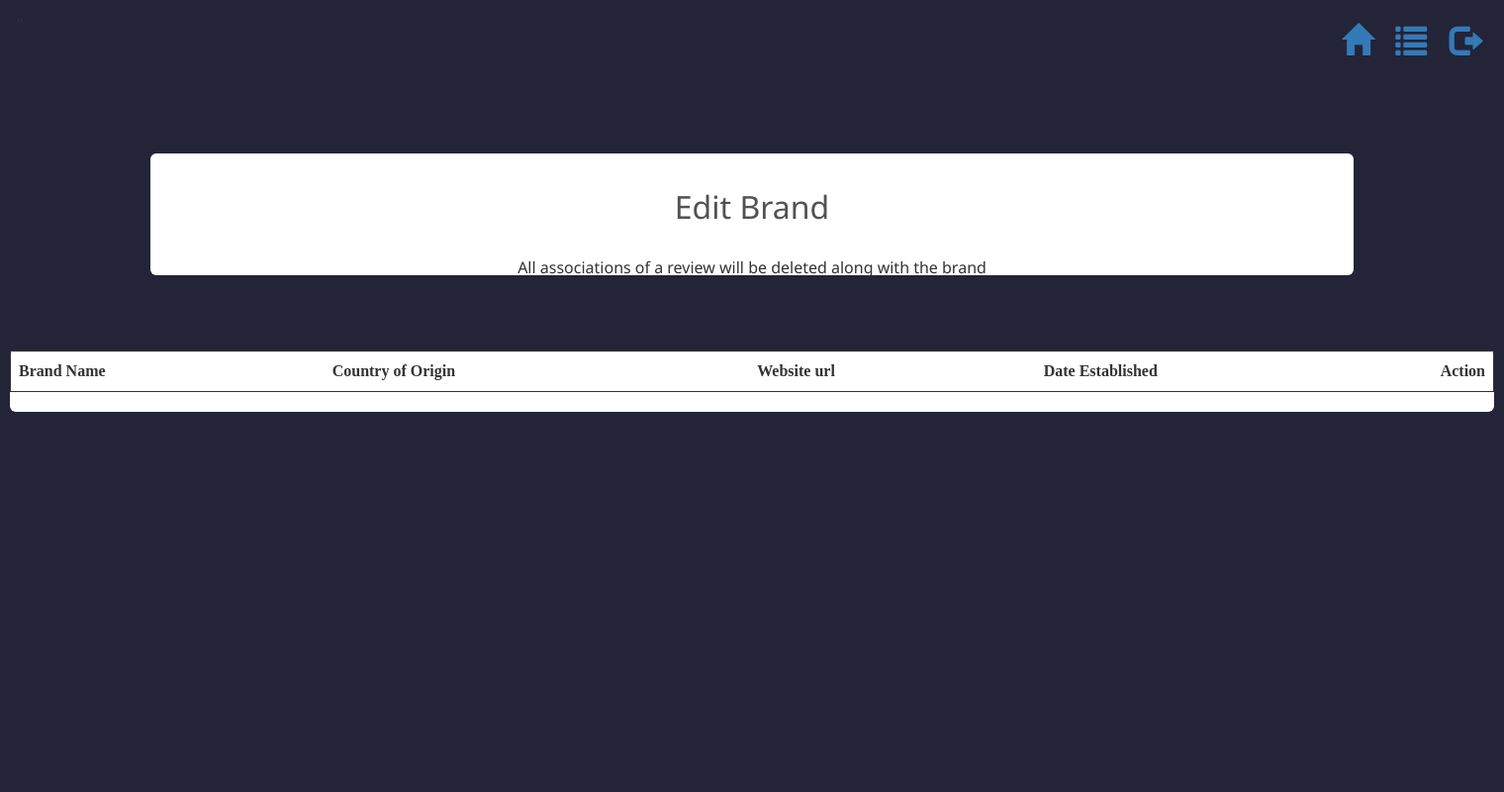
After one commit to petertasker/Tasker-Reviews, a PHP site: page /brands.php in a window 1520 px wide. The commit adds this page. Shown: the whole page at 99% size. Run offline with PHP 8.4, Linux system fonts and the light colour scheme; the visitor is signed in with stand-in values (Sample User, id 1); data that the repository does not hold is empty.

Commit message:
Updated Wesbite

```diff
--- /dev/null
+++ b/brands.php
@@ -0,0 +1,67 @@
+<?php
+require_once "config.php";
+if (!($_SESSION["admin"])) {
+	header("Location: index.php");
+}
+?>
+<html>
+<head>
+    <title>Tasker Reviews</title>
+    <meta charset="utf-8">
+    <link rel="stylesheet" href="https://maxcdn.bootstrapcdn.com/bootstrap/3.4.0/css/bootstrap.min.css">
+    <link rel="stylesheet" href="style.css">
+</head>
+<body class="body">
+    <nav class="navbar">
+		<a href="signout.php"><span class="pull-right glyphicon glyphicon-log-out clickable_space"></span></a>
+		<a href="myreviews.php"><span class="pull-right glyphicon glyphicon-list clickable_space"></span></a>"
+        <a href="index.php"><span class="pull-right glyphicon glyphicon-home clickable_space"></span></a>
+    </nav>
+    <div class="search-review">
+    <div class="search-review__filter">
+		<h1>Edit Brand</h1>
+		<h2>All associations of a review will be deleted along with the brand</h2>
+	</div>
+	</div>
+		<div class="search-review__box">
+
+			<table class="table">
+
+				<tr class="header">
+					<td>Brand Name</td>
+					<td>Country of Origin</td>
+					<td>Website url</td>
+					<td>Date Established</td>
+					<td>Action</td>
+				</tr>
+				<?php
+				$sql = "
+					SELECT brand_name, country_of_origin, website_url, date_established
+					FROM Brand";
+				$stmt = $conn -> prepare($sql);
+				$stmt -> execute();
+				$stmt -> bind_result($db_brand_name, $db_country_of_origin, $db_website_url, $db_date_established);
+				while ($stmt -> fetch()) {
+				?>
+				<tr>
+					<td><?php echo $db_brand_name; ?></td>
+					<td><?php echo $db_country_of_origin ?></td>
+					<td><?php echo $db_website_url; ?></td>
+					<td><?php echo $db_date_established; ?></td>
+					<td>
+						<div style="display:flex;">
+							<form action="editbrand.php" method="GET">
+								<button value="<?php echo $db_brand_name;?>" type="submit" name="brand_name">Edit</button>
+							</form>
+							<form action="deletedreview.php" method="GET">
+								<button value="<?php echo $db_brand_name;?>" type="submit" name="brand_name">Delete</button>
+							</form>
+						</div>
+					</td>
+				</tr>
+			<?php ;}?>
+			</table>
+        </div>
+    </div>
+</body>
+</html>
--- a/register.php
+++ b/register.php
@@ -1,6 +1,6 @@
 <?php
 require_once "config.php";
-if ((isset($_SESSION["username"])) || (isset($_SESSION["email"]))) {
+if (isset($_SESSION["username"])) {
     header("Location: index.php");
 }
 ?>
@@ -121,6 +121,10 @@ if ((isset($_SESSION["username"])) || (isset($_SESSION["email"]))) {
                         // 3. Declare session variables
                         $_SESSION['username'] = $_POST["username"];
                         $_SESSION["email-address"] = $_POST["email-address"];
+                        // If admin account
+                        if ($db_username == "admin") {
+                            $_SESSION["admin"] = True;
+                        }
 
                         // 4. Let user traverse website
                         echo "<br><li>Successfully created account!, please <a class='home-page-link' href='index.php'>click here</a> to go to the home page.</li>";
--- a/signout.php
+++ b/signout.php
@@ -23,6 +23,7 @@ if (!(isset($_SESSION["username"]))) {
     </nav>
 
     <div class="form__box">
+        <br>
         <li class="link-msg">You have been logged out. <a href='index.php'>Click here</a> to go to the home page.</li>
     </div>
 
```
Also changed, not shown: editbrand.php (added, +51 -0 lines), login.php (+6 -1 lines), submitreview.php (+12 -4 lines).
